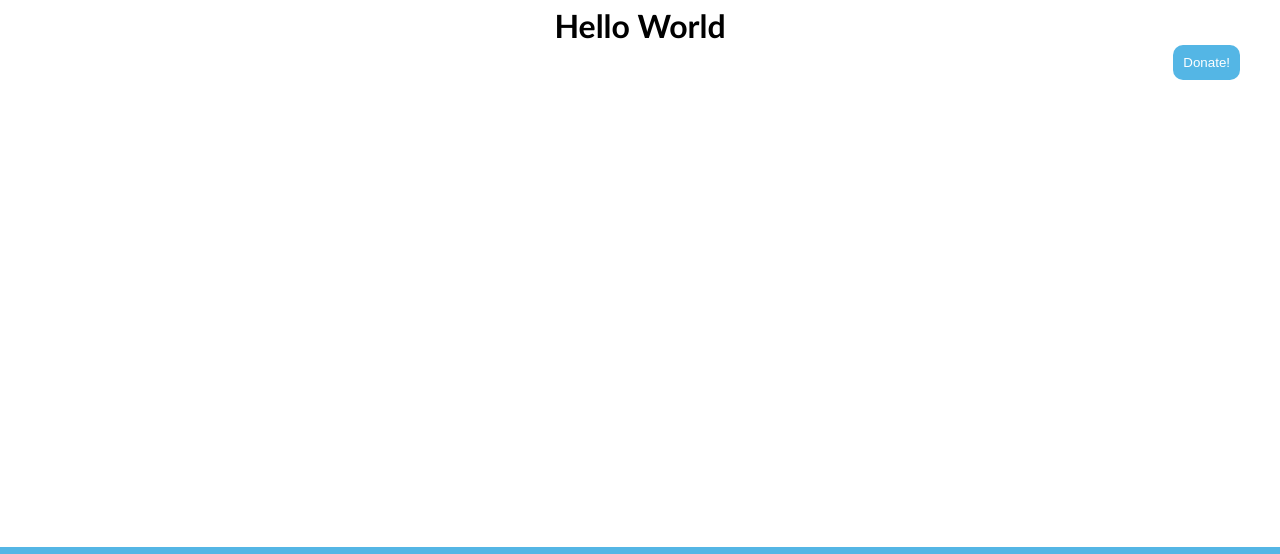
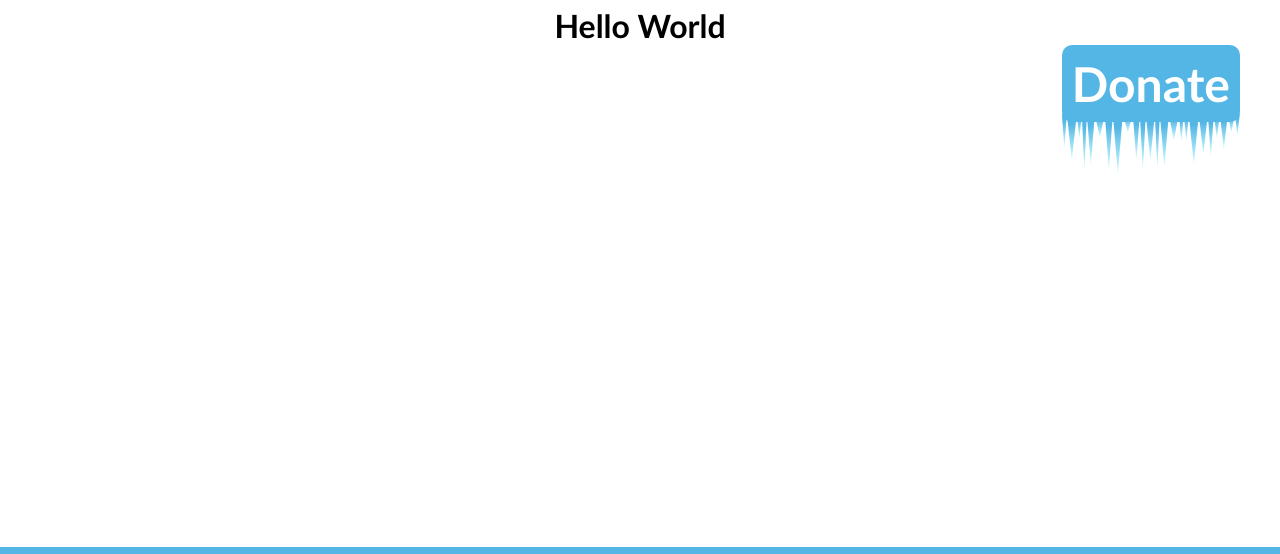
Before and after one commit to tsar-boomba/yeti-robotics-site, a Gatsby site: page / in a window 1280 px wide. Shown: the part 156-710 px from the top of the page. Built offline with nearby package versions, Linux system fonts and the light colour scheme; Gatsby itself is replaced by a stand-in of ours.

Commit message:
added animations with framer and icicles to donate button

```diff
--- a/src/components/DonateButton/DonateButtonStyles.ts
+++ b/src/components/DonateButton/DonateButtonStyles.ts
@@ -1,17 +1,15 @@
-import styled from "styled-components";
-import { colors } from "../../styles/colors";
+import { MotionStyle } from 'framer-motion';
+import { colors } from '../../styles/colors';
 
-export const DonateButtonStyle = styled.button`
-    border: 0;
-    position: absolute;
-    top: 60px;
-    right: 40px;
-    background-color: ${colors.primary};
-    color: ${colors.secondary};
-    padding: 10px;
-    border-radius: 10px;
-    transition: background-color 0.3s ease;
-    :hover{
-        background-color: ${colors.primaryHovered};
-    }
-`
+export const DonateButtonStyle: MotionStyle = {
+	position: 'absolute',
+	top: 60,
+	right: 40,
+	backgroundColor: colors.primary,
+	color: colors.secondary,
+	padding: 10,
+	borderRadius: 10,
+	cursor: 'pointer',
+	fontSize: 48,
+	fontWeight: 'bold',
+};
--- a/src/components/DonateButton/index.tsx
+++ b/src/components/DonateButton/index.tsx
@@ -1,13 +1,27 @@
-import { motion } from "framer-motion";
-import React from "react";
-import { DonateButtonStyle } from "./DonateButtonStyles";
+import { motion } from 'framer-motion';
+import React, { useRef } from 'react';
+import { DonateButtonStyle } from './DonateButtonStyles';
+import Icicles from '../Icicles';
 
 const DonateButton = () => {
-    return(
-        <motion.div whileTap={{scale:0.9}} whileHover={{scale:1.1}}>
-        <DonateButtonStyle>Donate!</DonateButtonStyle>
-        </motion.div>
-    );
-}
+	const buttonRef = useRef<HTMLAnchorElement>(null);
+
+	return (
+		<motion.a
+			whileTap={{ scale: 0.9 }}
+			whileHover={{ scale: 1.1 }}
+			ref={buttonRef}
+			style={DonateButtonStyle}
+		>
+			Donate
+			<Icicles
+				parentRef={buttonRef}
+				heightConstrains={{ max: 60, min: 15 }}
+				widthConstrains={{ max: 10, min: 5 }}
+				top='90%'
+			/>
+		</motion.a>
+	);
+};
 
 export default DonateButton;
--- a/src/components/Icicles/IciclesStyles.ts
+++ b/src/components/Icicles/IciclesStyles.ts
@@ -7,6 +7,7 @@ export const IcicleStyle = styled.div`
 	background: transparent
 		linear-gradient(0deg, rgba(205, 252, 255, 1) 0%, rgba(84, 182, 229, 1) 78%);
 	clip-path: polygon(0 0, 50% 100%, 100% 0);
+	transform: rotate(360deg);
 	-webkit-transform: rotate(360deg);
 `;
 
@@ -15,6 +16,7 @@ export const IcicleWrapper = styled.div`
 	position: absolute;
 	width: 100%;
 	top: 100%;
+	left: 0;
 	flex-flow: row;
 	align-items: flex-start;
 	justify-content: space-around;
--- a/src/components/Icicles/index.tsx
+++ b/src/components/Icicles/index.tsx
@@ -6,13 +6,17 @@ interface IciclesProps {
 	parentRef: React.MutableRefObject<HTMLElement>;
 	heightConstrains?: { min: number; max: number };
 	widthConstrains?: { min: number; max: number };
+	top?: number | string;
 }
 
-const Icicles: React.FC<IciclesProps> = ({
-	parentRef,
-	heightConstrains = { min: 30, max: 60 },
-	widthConstrains = { min: 10, max: 40 },
-}) => {
+const defaultProps: IciclesProps = {
+	parentRef: null,
+	heightConstrains: { min: 30, max: 60 },
+	widthConstrains: { min: 10, max: 40 },
+	top: '100%',
+};
+
+const Icicles: React.FC<IciclesProps> = ({ parentRef, heightConstrains, widthConstrains, top }) => {
 	const getParentWidth = () => parentRef.current?.offsetWidth;
 	const [icicles, setIcicles] = useState<{ height: number; width: number }[]>([]);
 
@@ -30,7 +34,7 @@ const Icicles: React.FC<IciclesProps> = ({
 					Math.random() * (widthConstrains.max - widthConstrains.min + 1) +
 						widthConstrains.min,
 				);
-				if (curr + height > max) {
+				if (curr + width > max) {
 					const shortenedwidth = max - curr;
 					if (shortenedwidth < widthConstrains.min) break;
 					icicleValues.push({ height: height, width: shortenedwidth });
@@ -52,7 +56,7 @@ const Icicles: React.FC<IciclesProps> = ({
 	}, [parentRef]);
 
 	return (
-		<IcicleWrapper>
+		<IcicleWrapper style={{ top: top }}>
 			{icicles.map((icicleValues, index) => {
 				return <Icicle values={icicleValues} key={index} />;
 			})}
@@ -60,4 +64,6 @@ const Icicles: React.FC<IciclesProps> = ({
 	);
 };
 
+Icicles.defaultProps = defaultProps;
+
 export default Icicles;
```
